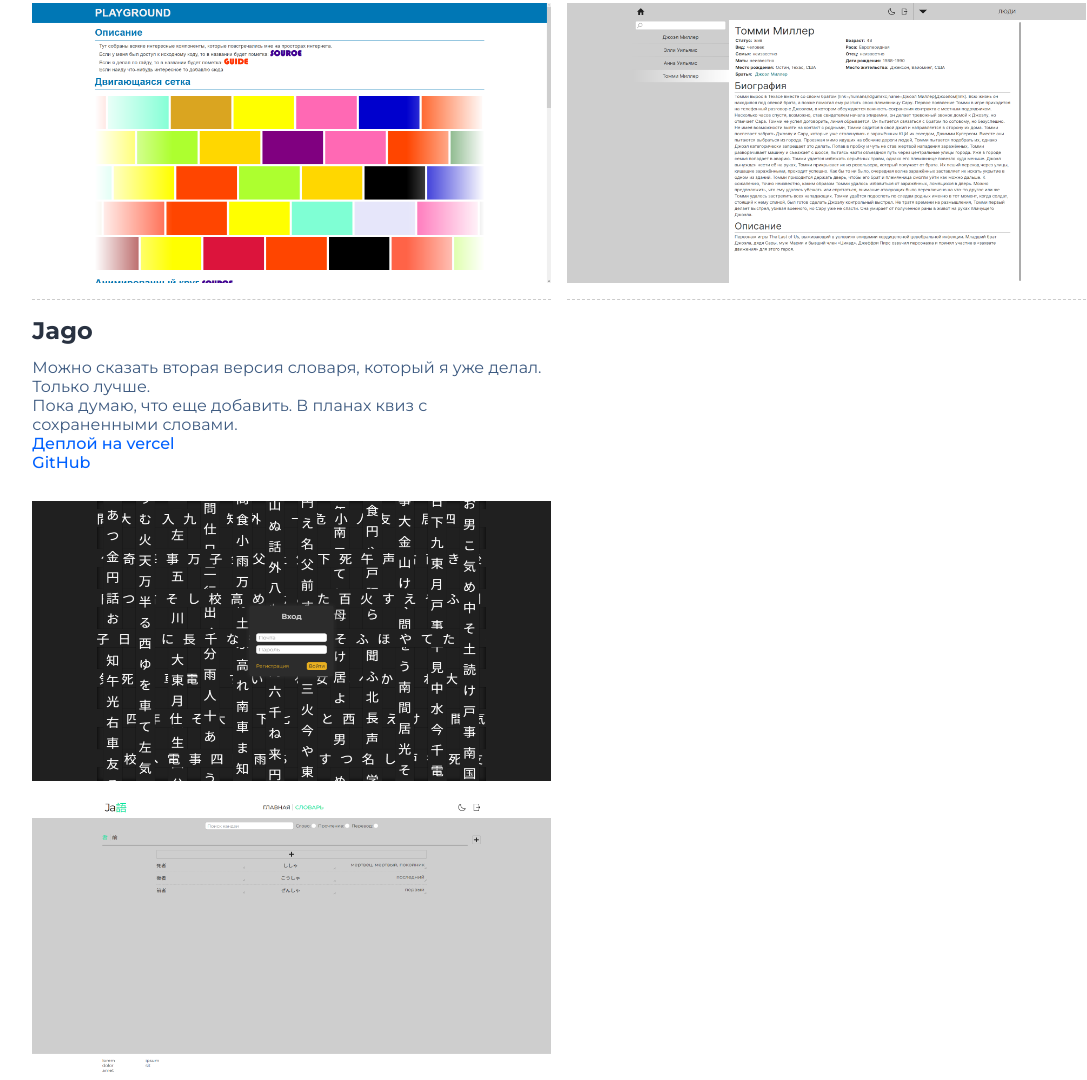
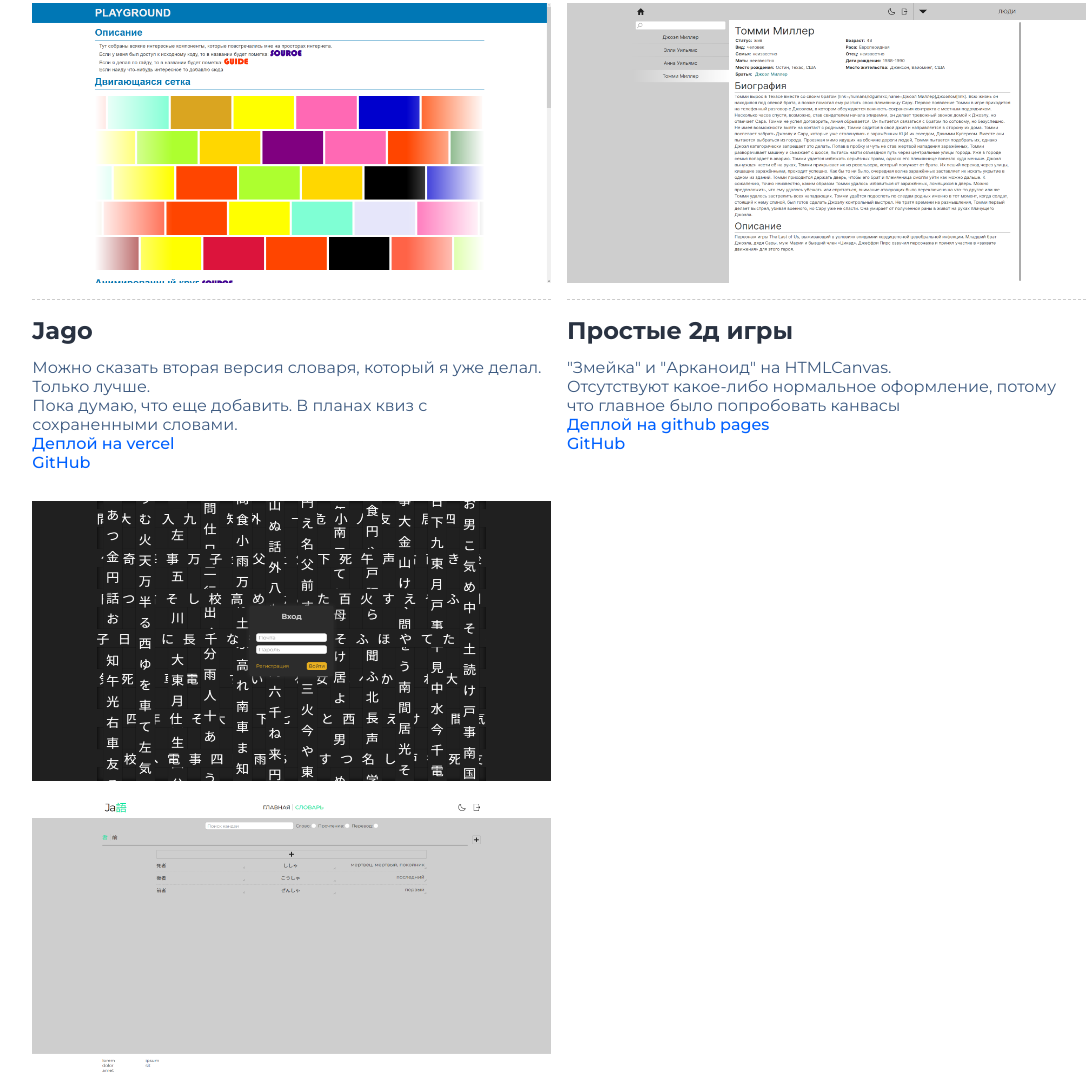
Before and after one commit to Thgewe/portfolio_pages, a plain HTML site: page index.html in a window 1280 px wide. Shown: the part 1943-3023 px from the top of the page, without its empty margins (81-1168 px from the left). Drawn offline with Linux system fonts and the light colour scheme.

Commit message:
add project canvasGames

```diff
--- a/index.html
+++ b/index.html
@@ -177,6 +177,19 @@
                     </div>
                 </div>
             </div>
+            <div class="main__item">
+                <div class="project">
+                    <div class="project__text">
+                        <h2 class="project__title project__title--smaller">Простые 2д игры</h2>
+                        <p class="project__description">
+                            "Змейка" и "Арканоид" на HTMLCanvas.
+                            Отсутствуют какое-либо нормальное оформление, потому что главное было попробовать канвасы
+                            <a href="https://thgewe.github.io/HTMLCanvasGames/" class="project__link">Деплой на github pages</a>
+                            <a href="https://github.com/Thgewe/HTMLCanvasGames" class="project__link">GitHub</a>
+                        </p>
+                    </div>
+                </div>
+            </div>
         </main>
         <footer class="footer">
 
```
